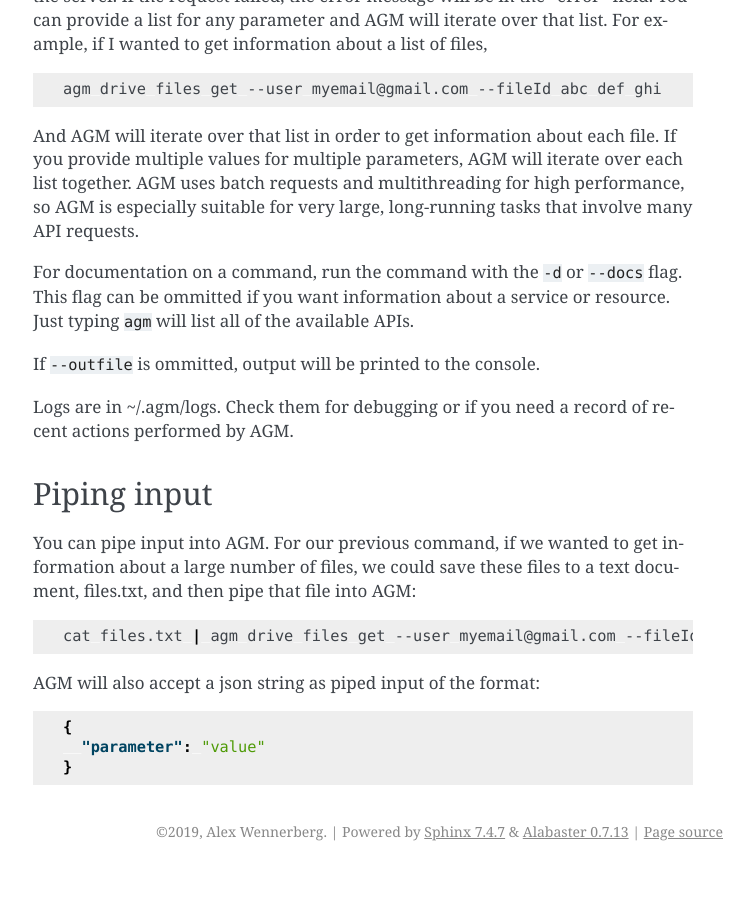
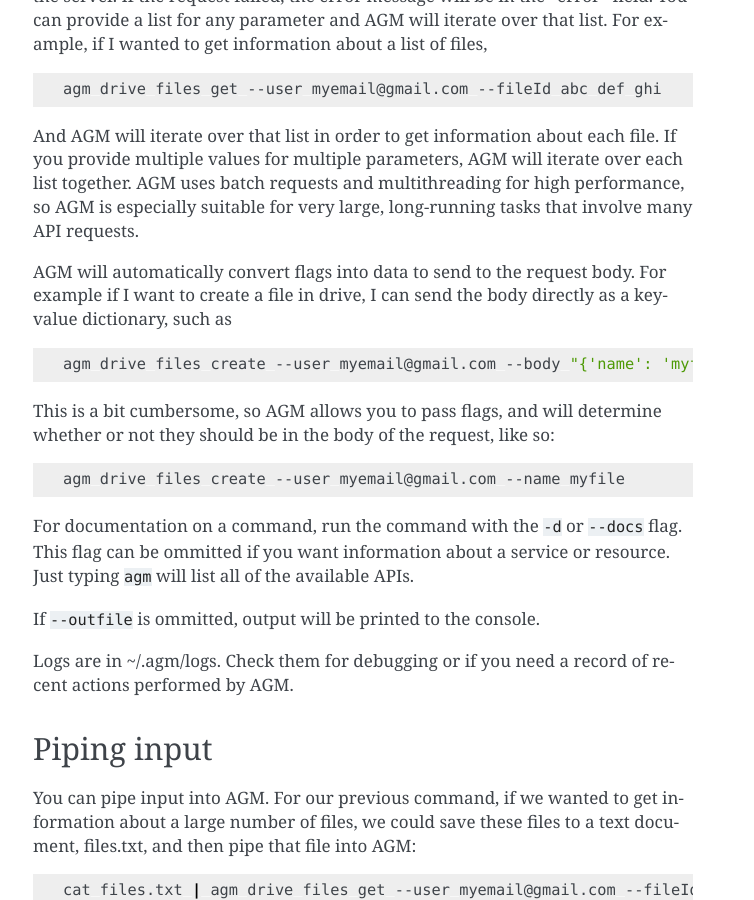
Before and after one commit to Cloudbakers/agm, a Sphinx documentation site: the page built from docs/using_agm.rst, in a window 1280 px wide and 900 px high, scrolled down 1260 px. Shown: the whole window, without its empty margins (387-1141 px from the left). Built offline with Sphinx 7.4.7, drawn with Linux system fonts in a browser that asks for light colours; before the commit the page ends 2131 px from its top, so only the background shows below that.

Commit message:
updated docs

```diff
--- a/docs/using_agm.rst
+++ b/docs/using_agm.rst
@@ -22,6 +22,19 @@ This will return a json with a summary of the request and and the response from
 
 And AGM will iterate over that list in order to get information about each file. If you provide multiple values for multiple parameters, AGM will iterate over each list together. AGM uses batch requests and multithreading for high performance, so AGM is especially suitable for very large, long-running tasks that involve many API requests.
 
+AGM will automatically convert flags into data to send to the request body. For example if I want to create a file in drive, I can send the body directly as a key-value dictionary, such as
+
+.. code-block:: bash
+
+   agm drive files create --user myemail@gmail.com --body "{'name': 'myfile'}"
+
+This is a bit cumbersome, so AGM allows you to pass flags, and will determine whether or not they should be in the body of the request, like so:
+
+
+.. code-block:: bash
+
+   agm drive files create --user myemail@gmail.com --name myfile
+
 For documentation on a command, run the command with the :code:`-d` or :code:`--docs` flag. This flag can be ommitted if you want information about a service or resource. Just typing :code:`agm` will list all of the available APIs.
 
 If :code:`--outfile` is ommitted, output will be printed to the console.
```
